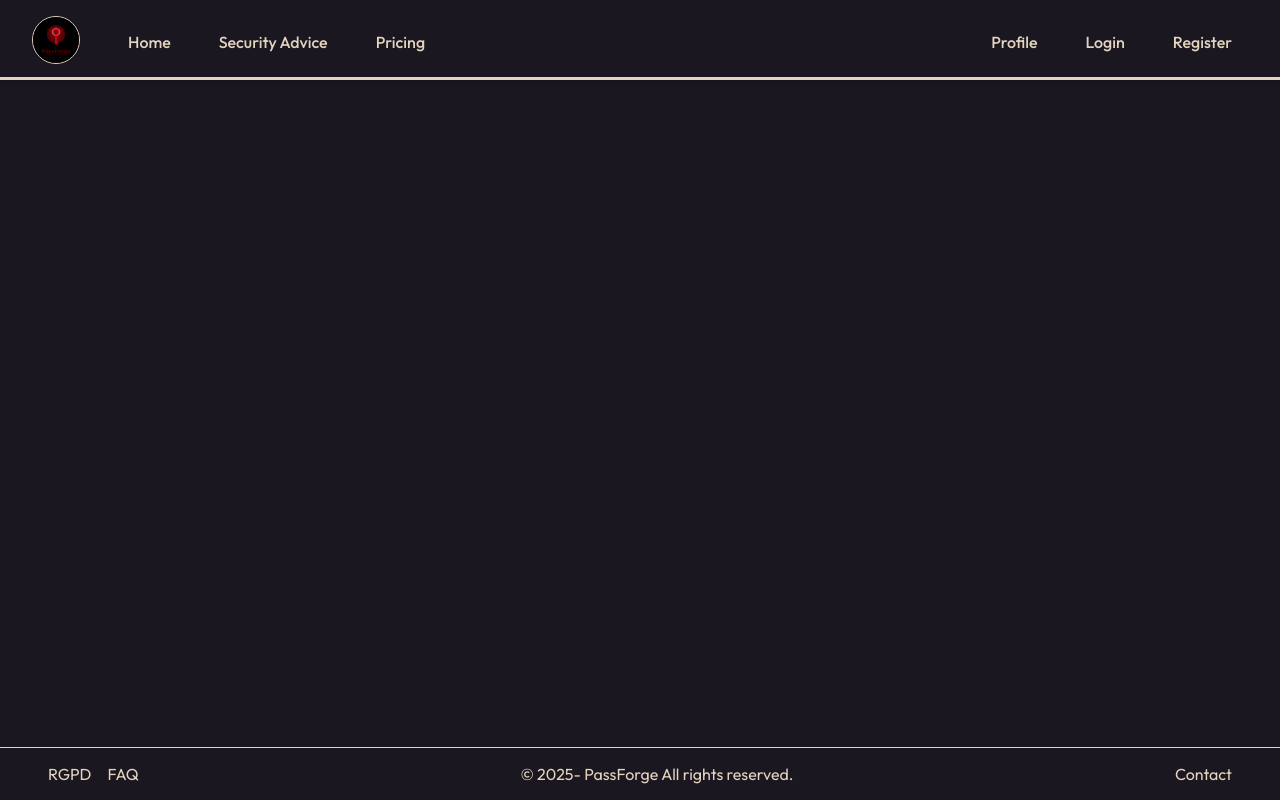
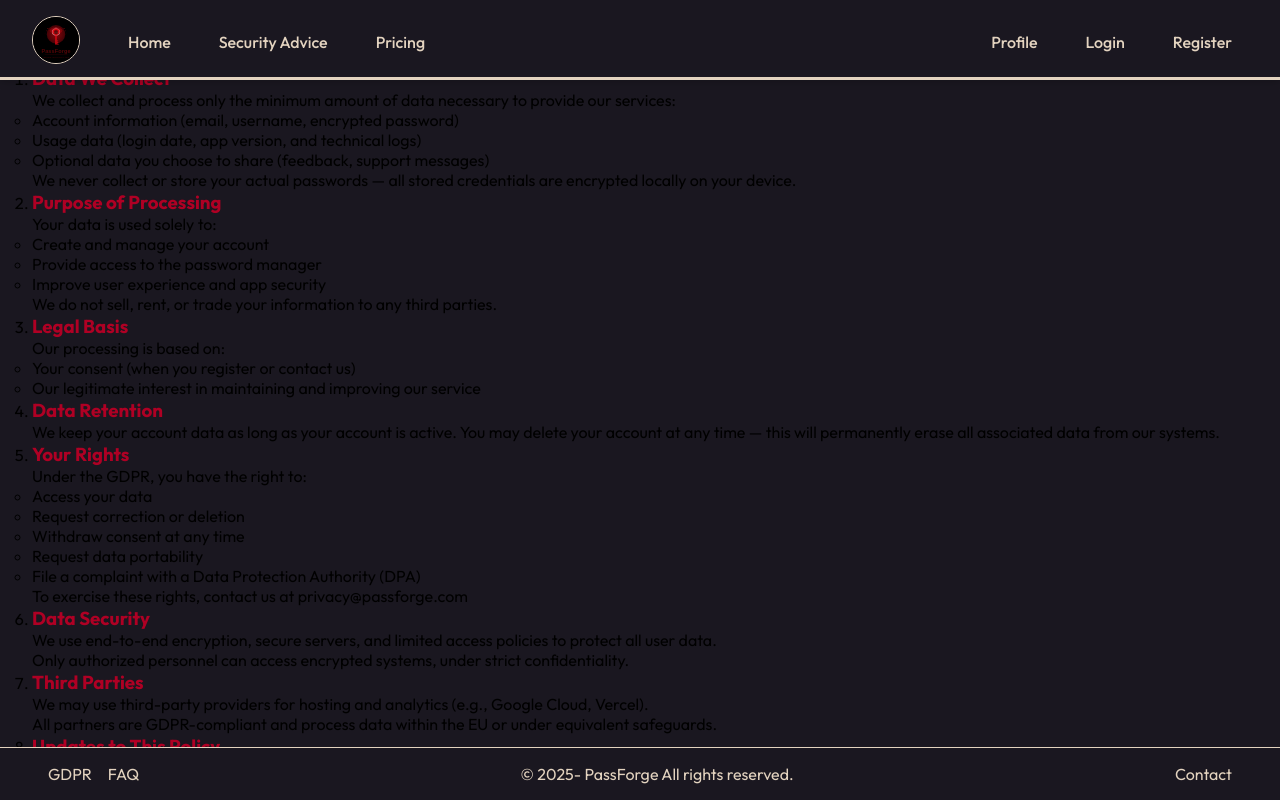
Before and after one commit to PassForgeTHP/React_Passforge, a React (Vite) app: page /gdpr in a window 1280 px wide. Built offline with nearby package versions, Linux system fonts and the light colour scheme.

Commit message:
page gdpr created

```diff
--- a/src/App.jsx
+++ b/src/App.jsx
@@ -17,6 +17,8 @@ import Profile from "./pages/Profile";
 import ForgotPassword from "./pages/ForgotPassword";
 import ResetPassword from "./pages/ResetPassword";
 import "./styles/form.css";
+
+import GDPR from "./pages/GDPR";
 
 function App() {
   // Initialize IndexedDB on app startup
@@ -46,6 +48,7 @@ function App() {
           <Route path="/reset-password" element={<ResetPassword />} />
           <Route path="/pricing" element={<Pricing />} />
           <Route path="/faq" element={<FAQ />} />
+          <Route path="/gdpr" element={<GDPR />} />
         </Routes>
       </main>
       <footer>
--- a/src/components/Footer.jsx
+++ b/src/components/Footer.jsx
@@ -4,12 +4,12 @@ export default function Footer() {
     <footer>
       <div className="footer-left link-top-one">
         <Link
-          to="/rgpd"
+          to="/gdpr"
           className="footer-link "
           target="_blank"
           rel="noopener noreferrer"
         >
-          RGPD
+          GDPR
         </Link>
         <Link
           to="/faq"
--- /dev/null
+++ b/src/pages/GDPR.jsx
@@ -0,0 +1,126 @@
+export default function GDPR() {
+  return (
+    <section className="gdpr-section">
+      <div>
+        <h1>PassForge - Privacy Policy (GDPR Compliant)</h1>
+        <p>Last updated: October 2025</p>
+      </div>
+      <ol>
+        <li>
+          <div>
+            <h3>Data We Collect</h3>
+            <p>
+              We collect and process only the minimum amount of data necessary
+              to provide our services:
+            </p>
+            <ul>
+              <li>Account information (email, username, encrypted password)</li>
+              <li>Usage data (login date, app version, and technical logs)</li>
+              <li>
+                Optional data you choose to share (feedback, support messages)
+              </li>
+            </ul>
+            <p>
+              We never collect or store your actual passwords — all stored
+              credentials are encrypted locally on your device.
+            </p>
+          </div>
+        </li>
+        <li>
+          <div>
+            <h3>Purpose of Processing</h3>
+            <p>Your data is used solely to:</p>
+            <ul>
+              <li>Create and manage your account</li>
+              <li>Provide access to the password manager</li>
+              <li>Improve user experience and app security</li>
+            </ul>
+            <p>
+              We do not sell, rent, or trade your information to any third
+              parties.
+            </p>
+          </div>
+        </li>
+        <li>
+          <div>
+            <h3>Legal Basis</h3>
+            <p>Our processing is based on:</p>
+            <ul>
+              <li>Your consent (when you register or contact us)</li>
+              <li>
+                Our legitimate interest in maintaining and improving our service
+              </li>
+            </ul>
+          </div>
+        </li>
+        <li>
+          <div>
+            <h3>Data Retention</h3>
+            <p>
+              We keep your account data as long as your account is active. You
+              may delete your account at any time — this will permanently erase
+              all associated data from our systems.
+            </p>
+          </div>
+        </li>
+        <li>
+          <div>
+            <h3>Your Rights</h3>
+            <p>Under the GDPR, you have the right to:</p>
+            <ul>
+              <li>Access your data</li>
+              <li>Request correction or deletion</li>
+              <li>Withdraw consent at any time</li>
+              <li>Request data portability</li>
+              <li>File a complaint with a Data Protection Authority (DPA)</li>
+            </ul>
+            <p>To exercise these rights, contact us at privacy@passforge.com</p>
+          </div>
+        </li>
+        <li>
+          <div>
+            <h3>Data Security</h3>
+            <p>
+              We use end-to-end encryption, secure servers, and limited access
+              policies to protect all user data.
+            </p>
+            <p>
+              Only authorized personnel can access encrypted systems, under
+              strict confidentiality.
+            </p>
+          </div>
+        </li>
+        <li>
+          <div>
+            <h3>Third Parties</h3>
+            <p>
+              We may use third-party providers for hosting and analytics (e.g.,
+              Google Cloud, Vercel).
+            </p>
+            <p>
+              All partners are GDPR-compliant and process data within the EU or
+              under equivalent safeguards.
+            </p>
+          </div>
+        </li>
+        <li>
+          <div>
+            <h3>Updates to This Policy</h3>
+            <p>We may update this Privacy Policy periodically.</p>
+            <p>
+              Any significant changes will be communicated through the app or by
+              email.
+            </p>
+          </div>
+        </li>
+      </ol>
+      <div>
+        <h3>Contact</h3>
+        <p>
+          If you have questions about this policy or your data, contact: 📩
+          privacy@passforge.com
+        </p>
+      </div>
+    </section>
+  );
+}
```
